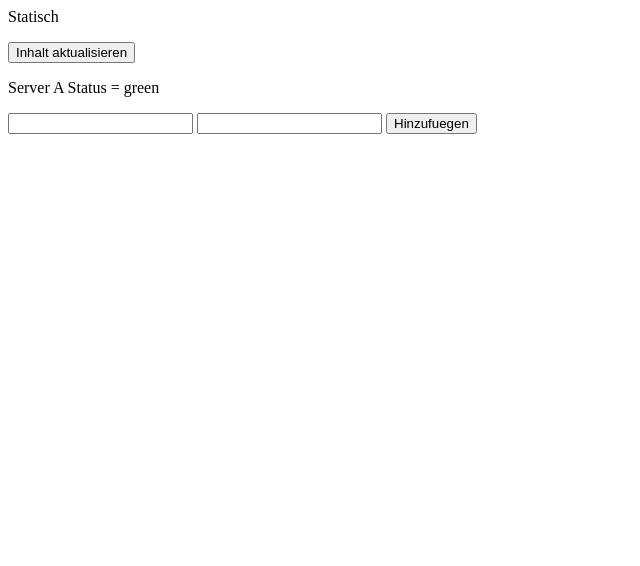
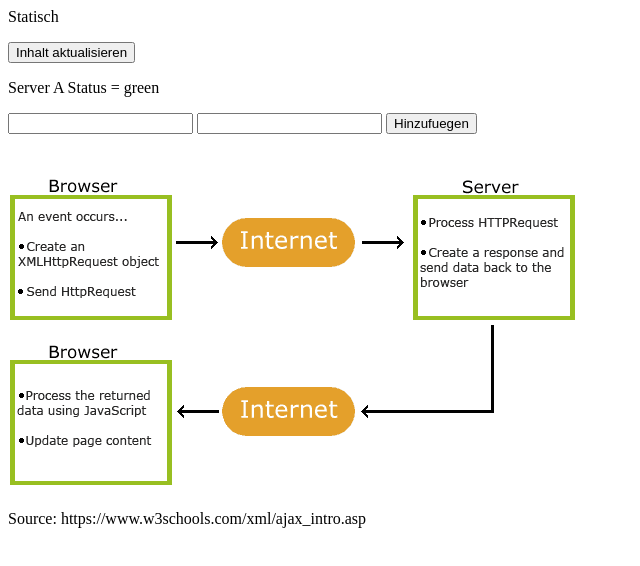
Before and after one commit to Praxisprojekt2021/testneu, a plain HTML site: page main.html in a window 1280 px wide. Shown: the whole page, without its empty margins (0-640 px from the left). Drawn offline with Linux system fonts and the light colour scheme.

Commit message:
added explanatory image

```diff
--- a/main.html
+++ b/main.html
@@ -14,6 +14,9 @@
     <input type="text" id="Komponente">
     <input type="text" id="Status">
     <button onClick="submit(document.getElementById('Komponente').value, document.getElementById('Status').value)">Hinzufuegen</button>
+    <br><br><br>
+    <img src="pic_ajax.gif">
+    <p>Source: https://www.w3schools.com/xml/ajax_intro.asp</p>
 </div>
 </body>
 
```
Also changed, not shown: pic_ajax.gif (added).
